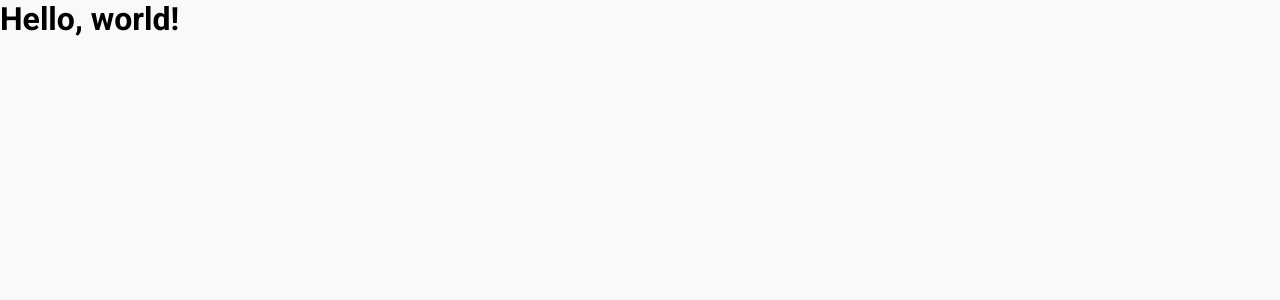
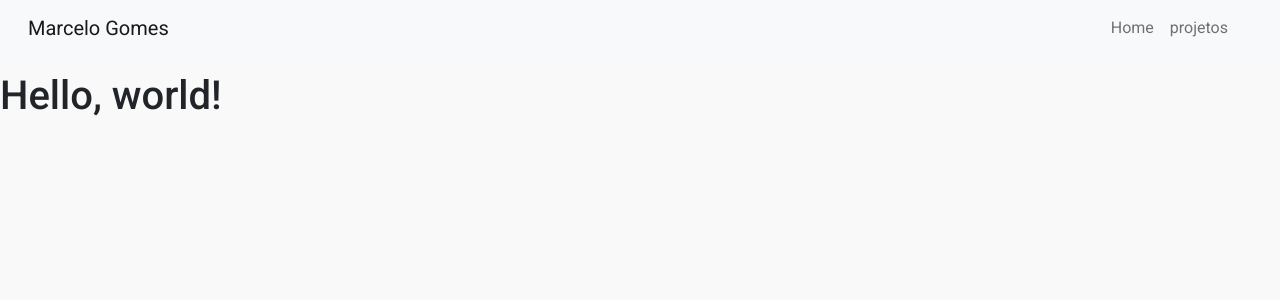
Before and after one commit to Marcelo-gms/portfolio-two, a React (Vite) app: page / in a window 1280 px wide. Shown: the top 300 px of the page. Built offline with nearby package versions, Linux system fonts and the light colour scheme.

Commit message:
Add navbar and bootstrap

```diff
--- a/package.json
+++ b/package.json
@@ -10,7 +10,9 @@
     "preview": "vite preview"
   },
   "dependencies": {
+    "bootstrap": "^5.2.3",
     "react": "^18.2.0",
+    "react-bootstrap": "^2.7.4",
     "react-dom": "^18.2.0",
     "react-icons": "^4.8.0",
     "styled-components": "^5.3.10"
--- a/src/App.jsx
+++ b/src/App.jsx
@@ -1,12 +1,14 @@
+import "bootstrap/dist/css/bootstrap.css";
+
+import Header from "./components/Header";
 
 function App() {
-
-
   return (
     <>
-    <h1>Hello, world!</h1>
+      <Header false />
+      <h1>Hello, world!</h1>
     </>
-  )
+  );
 }
 
-export default App
+export default App;
--- /dev/null
+++ b/src/components/Header/index.jsx
@@ -0,0 +1,40 @@
+// import  * as C  from './styles';
+import Container from 'react-bootstrap/Container';
+
+import Nav from 'react-bootstrap/Nav';
+import Navbar from 'react-bootstrap/Navbar';
+import Offcanvas from 'react-bootstrap/Offcanvas';
+
+function Header() {
+  return (
+    <>
+      {["sm"].map((expand) => (
+        <Navbar key={expand} bg="light" expand={expand} className="mb-3 px-3" >
+          <Container fluid>
+            <Navbar.Brand href="#">Marcelo Gomes</Navbar.Brand>
+            <Navbar.Toggle aria-controls={`offcanvasNavbar-expand-${expand}`} />
+            <Navbar.Offcanvas
+              id={`offcanvasNavbar-expand-${expand}`}
+              aria-labelledby={`offcanvasNavbarLabel-expand-${expand}`}
+              placement="end"
+            >
+              <Offcanvas.Header closeButton>
+                <Offcanvas.Title id={`offcanvasNavbarLabel-expand-${expand}`}>
+                  salve
+                </Offcanvas.Title>
+              </Offcanvas.Header>
+              <Offcanvas.Body>
+                <Nav className="justify-content-end flex-grow-1 pe-3">
+                  <Nav.Link href="#action1">Home</Nav.Link>
+                  <Nav.Link href="#action2">projetos</Nav.Link>
+                </Nav>
+              </Offcanvas.Body>
+            </Navbar.Offcanvas>
+          </Container>
+        </Navbar>
+      ))}
+    </>
+  );
+}
+
+export default Header;
--- /dev/null
+++ b/src/components/Header/styles.js
@@ -0,0 +1,14 @@
+import styled from "styled-components";
+
+
+export const Container = styled.div`
+
+@media(max-width:575px){
+    .nav{
+        padding: 0 !important;
+    }
+}
+
+
+
+`
```
Also changed, not shown: 1 other file (tests, documents, lock files or other folders).
